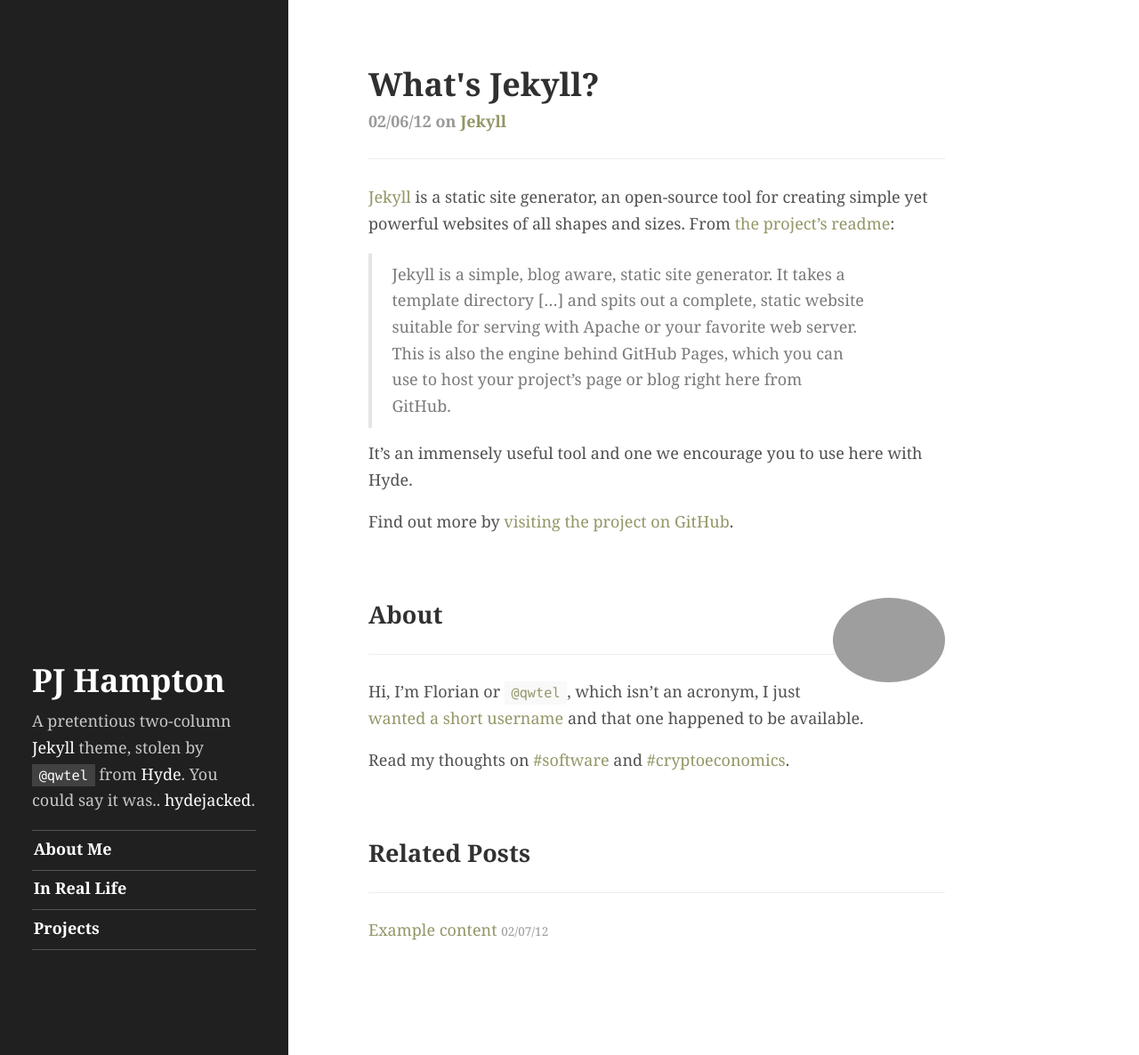
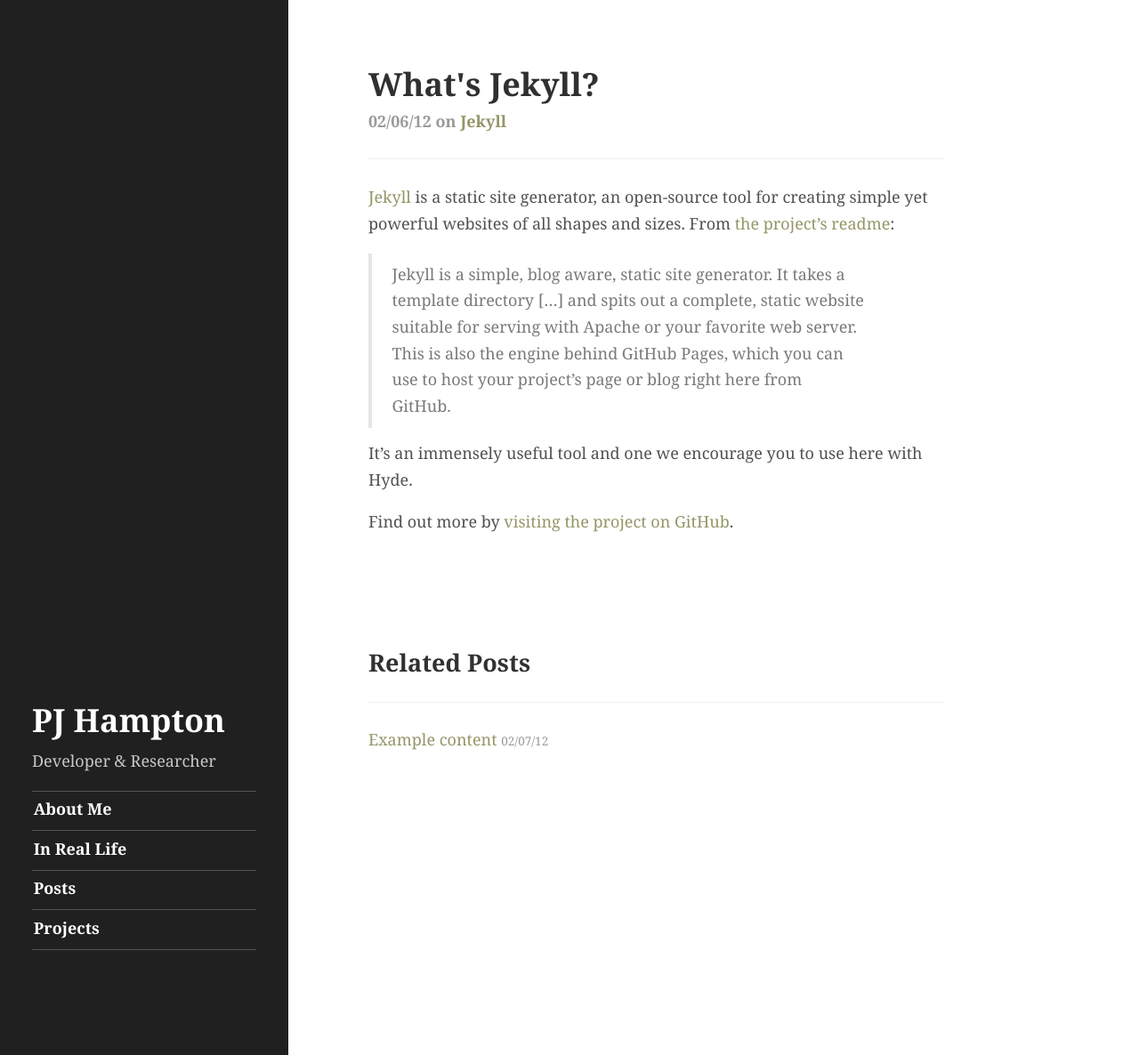
Before and after one commit to pjhampton/pjhampton.github.io, a Jekyll site: the page built from _posts/2012-02-06-whats-jekyll.md, in a window 1280 px wide and 1186 px high. Shown: the whole window at 89% size. Built offline with Jekyll 4.4.1, drawn with Linux system fonts in a browser that asks for light colours.

Commit message:
Updated blog.

```diff
--- a/_config.yml
+++ b/_config.yml
@@ -21,9 +21,7 @@
 
 # Markdown enabled, however don't use more than one paragraph (enforced by `>`)
 description:         >
-  A pretentious two-column [Jekyll](http://jekyllrb.com/) theme, stolen by [`@qwtel`{:style="background: rgba(255, 255, 255, 0.15)"}](https://twitter.com/qwtel)
-  from [Hyde](http://hyde.getpoole.com).
-  You could say it was.. [hydejacked](http://media3.giphy.com/media/makedRIckZBW8/giphy.gif).
+  Developer & Researcher
 
 # The tags listed as entries in the sidebar
 sidebar_tags:        [jekyll, hyde]
@@ -41,17 +39,6 @@
 author:
   name:              'PJ Hampton'
 
-  # This photo will be used in the about section
-  photo:             http://qwtel.com/public/img/flo.jpg
-  photo2x:           http://qwtel.com/public/img/flo@2x.jpg
-
-  # Markdown enabled, can use multiple paragraphs (enabled by `|`)
-  about:             |
-    Hi, I'm Florian or [`@qwtel`](https://www.twitter.com/qwtel), which isn't an acronym,
-    I just [wanted a short username](http://qwtel.com/how-to-find-a-short-username) and that one happened to be available.
-
-    Read my thoughts on [#software](http://qwtel.com/tag/software) and [#cryptoeconomics](http://qwtel.com/tag/cryptoeconomics).
-
   # Social media icons in sidebar
   # Comment/uncommet to show/hide
   # Icons appear in order, can be rearranged:
@@ -61,7 +48,6 @@
     instagram:         pjhampton
     github:            pjhampton
     stackoverflow:     3968703/ham-sandwich
-    # hackernews:      _username_
     linkedin:          pjhampton
 
 # Setting a disqus subdomain will enable the comment section
```
Also changed, not shown: posts.md (added, +9 -0 lines), README.md, index.html (line endings or trailing spaces).
